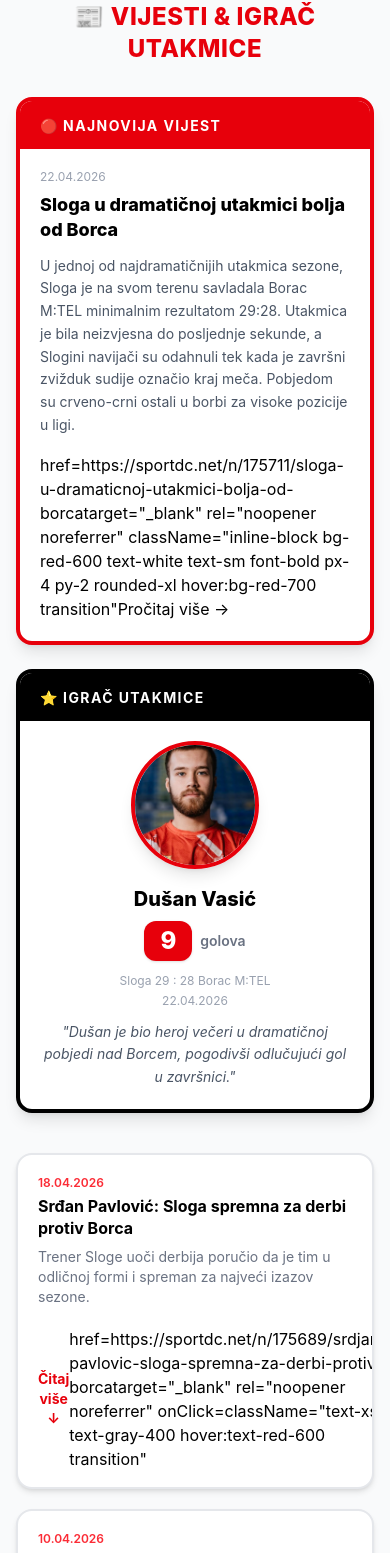
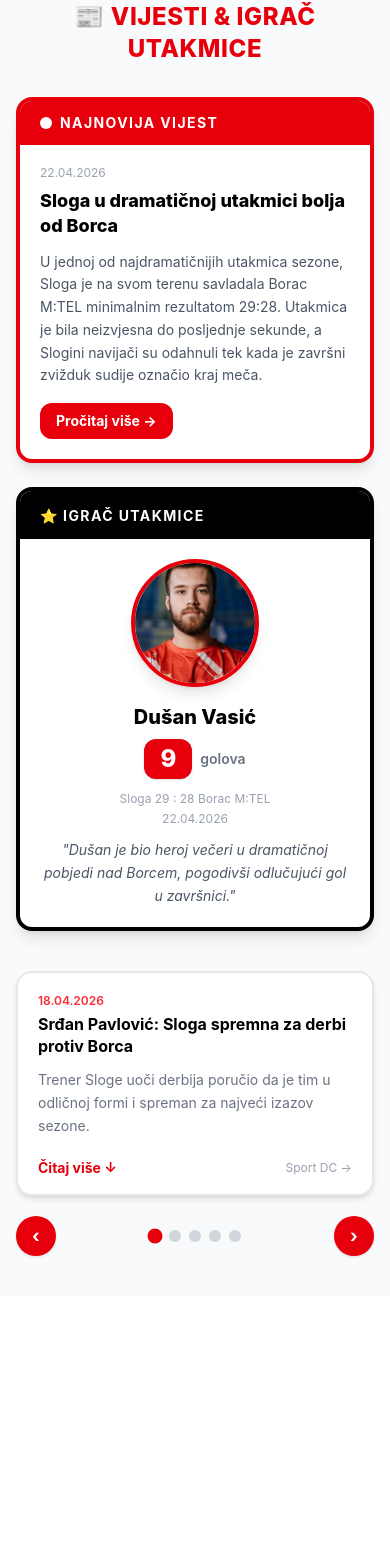
Before and after one commit to Bozidar99/MRKSlogaDoboj, a React (Vite) app: page / in a window 390 px wide. Shown: the part 2650-4203 px from the top of the page. After the commit the page ends 3946 px from the top, so only its background shows below. Built offline with nearby package versions, Linux system fonts and the light colour scheme; no server answers.

Commit message:
Fix Match component and add NewsComponent, add stroe Slices

```diff
--- a/src/components/NewsComponent.jsx
+++ b/src/components/NewsComponent.jsx
@@ -1,84 +1,37 @@
 import React, { useState } from 'react'
 import duca from "../assets/duca.jpg"
+import { useSelector } from 'react-redux'
 
-const vijesti = [
-  {
-    id: 1,
-    naslov: "Sloga u dramatičnoj utakmici bolja od Borca",
-    kratko: "MRK Sloga Doboj slavila je u 22. kolu Premijer lige BiH protiv Borac M:TEL rezultatom 29:28 u napetoj završnici.",
-    sadrzaj: "U jednoj od najdramatičnijih utakmica sezone, Sloga je na svom terenu savladala Borac M:TEL minimalnim rezultatom 29:28. Utakmica je bila neizvjesna do posljednje sekunde, a Slogini navijači su odahnuli tek kada je završni zvižduk sudije označio kraj meča. Pobjedom su crveno-crni ostali u borbi za visoke pozicije u ligi.",
-    datum: "22.04.2026",
-    url: "https://sportdc.net/n/175711/sloga-u-dramaticnoj-utakmici-bolja-od-borca"
-  },
-  {
-    id: 2,
-    naslov: "Srđan Pavlović: Sloga spremna za derbi protiv Borca",
-    kratko: "Trener Sloge uoči derbija poručio da je tim u odličnoj formi i spreman za najveći izazov sezone.",
-    sadrzaj: "Trener MRK Sloga Doboj Srđan Pavlović izjavio je uoči derbija sa Borcem da su igrači maksimalno motivisani i fizički spremni. Pavlović je naglasio da ekipa dobro funkcioniše kao kolektiv i da je ovo šansa da se pokaže pravi karakter tima. Navijači su ispunili halu i pružili odličnu podršku.",
-    datum: "18.04.2026",
-    url: "https://sportdc.net/n/175689/srdjan-pavlovic-sloga-spremna-za-derbi-protiv-borca"
-  },
-  {
-    id: 3,
-    naslov: "Sloga na evropskom putu, pobjeda u Vogošći",
-    kratko: "Sloga je slavila u gostima kod Vogošće i nastavila niz dobrih rezultata u drugom dijelu sezone.",
-    sadrzaj: "MRK Sloga Doboj ostvarila je važnu pobjedu u gostima, savladavši domaći tim Vogošće. Gosti su pokazali odličnu organizaciju igre i efikasnost u napadu, što ih je dovelo do vrijednih bodova koji ih drže u vrhu tabele. Rezultat govori o uzlaznoj formi Sloginih rukometaša.",
-    datum: "10.04.2026",
-    url: "https://sportdc.net/n/175557/sloga-na-evropskom-putu-pobjeda-u-vogosci"
-  },
-  {
-    id: 4,
-    naslov: "Kup BiH: Sloga protiv Slobode u polufinalu",
-    kratko: "Izvučen je žrijeb za polufinale Kupa Bosne i Hercegovine — Sloga se sastaje sa Slobodom iz Tuzle.",
-    sadrzaj: "Rukometaši MRK Sloga Doboj dočekuju Slobodu iz Tuzle u polufinalu Kupa Bosne i Hercegovine. Ovo je velika prilika za klub da osvoji trofej i nastavi tradiciju uspješnih nastupa u kup takmičenjima. Utakmica se očekuje s velikim interesovanjem navijača.",
-    datum: "05.04.2026",
-    url: "https://sportdc.net/n/175796/kup-bosne-i-hercegovine-sloga-protiv-slobode-leotar-protiv-izvidjaca"
-  },
-  {
-    id: 5,
-    naslov: "Slogini dječaci 2013. godišta i mlađi bez poraza",
-    kratko: "Mlađe kategorije MRK Sloga Doboj nastavljaju sjajan niz — pioniri godišta 2013. i mlađi još uvijek neporaženi.",
-    sadrzaj: "Podmladak MRK Sloga Doboj nastavlja s izvrsnim rezultatima. Pioniri godišta 2013. i mlađi odigrali su odličnu sezonu bez ijednog poraza, što govori o kvalitetu rada sa mladim igračima i perspektivnoj budućnosti kluba. Ovo je dokaz da Sloga ulaže u razvoj domaćih talenata.",
-    datum: "28.03.2026",
-    url: "https://sportdc.net/n/175583/slogini-djecaci-2013-godiste-i-mladji-bez-poraza"
-  },
-  {
-    id: 6,
-    naslov: "Bitka za poziciju dva — Sloga u igri",
-    kratko: "Sa 30 bodova i odličnom formom, Sloga je realan kandidat za visoku poziciju u završnici sezone.",
-    sadrzaj: "Kako se sezona privodi kraju, borba za drugu poziciju u Premijer ligi BiH postaje sve napetija. MRK Sloga Doboj je sa serijom dobrih rezultata ušla u krug favorita za visoko mjesto. Preostalih nekoliko kola biće presudno, a Slogini navijači s uzbuđenjem prate svaku utakmicu.",
-    datum: "17.04.2026",
-    url: "https://sportdc.net/n/175814/bitka-za-poziciju-dva"
-  },
-]
 
-const igracUtakmice = {
-  ime: "Dušan Vasić",
-  golova: 9,
-  utakmica: "Sloga 29 : 28 Borac M:TEL",
-  datum: "22.04.2026",
-  opis: "Dušan je bio heroj večeri u dramatičnoj pobjedi nad Borcem, pogodivši odlučujući gol u završnici."
-}
 
 function NewsComponent() {
+  const { vijesti, igracUtakmice } = useSelector((state) => state.news)
   const [aktivna, setAktivna] = useState(null)
+  const [trenutna, setTrenutna] = useState(0)
+
+  const sljedeća = () => setTrenutna((prev) => (prev + 1) % vijesti.slice(1).length)
+  const prethodna = () => setTrenutna((prev) => (prev - 1 + vijesti.slice(1).length) % vijesti.slice(1).length)
+
+  const sliderVijesti = vijesti.slice(1)
+  const vijest = sliderVijesti[trenutna]
 
   return (
     <div className="w-full bg-gray-50 py-10 md:py-16 px-4">
       <div className="max-w-7xl mx-auto">
 
-        {/* NASLOV SEKCIJE */}
+        {/* NASLOV */}
         <h2 className="text-2xl md:text-3xl font-extrabold text-center text-red-600 mb-8 tracking-wide uppercase">
           📰 Vijesti & Igrač Utakmice
         </h2>
 
-        {/* GORNJI RED: POSLJEDNJA VIJEST + IGRAČ UTAKMICE */}
+        {/* GORNJI RED */}
         <div className="flex flex-col md:flex-row gap-6 mb-10">
 
           {/* POSLJEDNJA VIJEST */}
           <div className="flex-1 bg-white rounded-2xl shadow-lg border-4 border-red-600 overflow-hidden">
-            <div className="bg-red-600 px-5 py-3">
-              <span className="text-white font-bold text-sm uppercase tracking-widest">🔴 Najnovija vijest</span>
+            <div className="bg-red-600 px-5 py-3 flex items-center gap-2">
+              <span className="w-3 h-3 rounded-full bg-white inline-block"></span>
+              <span className="text-white font-bold text-sm uppercase tracking-widest">Najnovija vijest</span>
             </div>
             <div className="p-5 md:p-6">
               <p className="text-xs text-gray-400 mb-2">{vijesti[0].datum}</p>
@@ -89,11 +42,11 @@ function NewsComponent() {
                 {vijesti[0].sadrzaj}
               </p>
 
-                href={vijesti[0].url}
+                <a href={vijesti[0].url}
                 target="_blank"
                 rel="noopener noreferrer"
                 className="inline-block bg-red-600 text-white text-sm font-bold px-4 py-2 rounded-xl hover:bg-red-700 transition"
-              <a>
+              >
                 Pročitaj više →
               </a>
             </div>
@@ -127,39 +80,71 @@ function NewsComponent() {
 
         </div>
 
-        {/* GRID VIJESTI */}
-        <div className="grid grid-cols-1 sm:grid-cols-2 lg:grid-cols-3 gap-5">
-          {vijesti.slice(1).map((vijest) => (
-            <div
-              key={vijest.id}
-              className="bg-white rounded-2xl shadow-md border-2 border-gray-200 hover:border-red-600 hover:shadow-xl transition-all duration-300 overflow-hidden flex flex-col cursor-pointer"
-              onClick={() => setAktivna(aktivna === vijest.id ? null : vijest.id)}
-            >
-              <div className="p-5 flex flex-col flex-1">
+        {/* SLIDER VIJESTI */}
+        <div className="relative">
+
+          {/* KARTICA */}
+          <div className="bg-white rounded-2xl shadow-md border-2 border-gray-200 overflow-hidden min-h-[220px] flex flex-col transition-all duration-300">
+            <div className="p-5 md:p-6 flex flex-col flex-1">
               <p className="text-xs text-red-500 font-semibold mb-1">{vijest.datum}</p>
-                <h3 className="text-base font-bold text-black mb-2 leading-snug">
+              <h3 className="text-base md:text-lg font-bold text-black mb-3 leading-snug">
                 {vijest.naslov}
               </h3>
-                <p className="text-sm text-gray-500 flex-1">
+              <p className="text-sm text-gray-500 flex-1 leading-relaxed">
                 {aktivna === vijest.id ? vijest.sadrzaj : vijest.kratko}
               </p>
             </div>
             <div className="px-5 pb-4 flex justify-between items-center">
-                <button className="text-red-600 text-sm font-bold hover:underline">
+              <button
+                className="text-red-600 text-sm font-bold hover:underline"
+                onClick={() => setAktivna(aktivna === vijest.id ? null : vijest.id)}
+              >
                 {aktivna === vijest.id ? "Zatvori ↑" : "Čitaj više ↓"}
               </button>
 
-                  href={vijest.url}
+                <a href={vijest.url}
                 target="_blank"
                 rel="noopener noreferrer"
-                  onClick={(e) => e.stopPropagation()}
                 className="text-xs text-gray-400 hover:text-red-600 transition"
-                <a>
+              >
                 Sport DC →
               </a>
             </div>
           </div>
+
+          {/* STRELICE + INDIKATORI */}
+          <div className="flex items-center justify-between mt-5">
+
+            {/* LIJEVA STRELICA */}
+            <button
+              onClick={prethodna}
+              className="bg-red-600 text-white w-10 h-10 rounded-full flex items-center justify-center shadow hover:bg-red-700 transition text-lg font-bold"
+            >
+              ‹
+            </button>
+
+            {/* TAČKICE */}
+            <div className="flex gap-2">
+              {sliderVijesti.map((_, i) => (
+                <button
+                  key={i}
+                  onClick={() => { setTrenutna(i); setAktivna(null) }}
+                  className={`w-3 h-3 rounded-full transition-all duration-300 ${
+                    i === trenutna ? "bg-red-600 scale-125" : "bg-gray-300"
+                  }`}
+                />
               ))}
+            </div>
+
+            {/* DESNA STRELICA */}
+            <button
+              onClick={sljedeća}
+              className="bg-red-600 text-white w-10 h-10 rounded-full flex items-center justify-center shadow hover:bg-red-700 transition text-lg font-bold"
+            >
+              ›
+            </button>
+
+          </div>
         </div>
 
       </div>
--- /dev/null
+++ b/src/store/matchSlice.js
@@ -0,0 +1,32 @@
+import { createSlice } from '@reduxjs/toolkit'
+
+const initialState = {
+  sljedeceUtakmice: [
+    { id: 1, domacin: "Sloga", gost: "Borac", datum: "10.05.2026", vrijeme: "19:00" }
+  ],
+  prethodnaUtakmica: {
+    domacin: "Sloga",
+    golDomacin: 29,
+    gost: "Borac M:TEL",
+    golGost: 28,
+    datum: "22.04.2026"
+  },
+  loading: false,
+  error: null,
+}
+
+const matchSlice = createSlice({
+  name: 'match',
+  initialState,
+  reducers: {
+    postaviSljedecu: (state, action) => {
+      state.sljedeceUtakmice = action.payload
+    },
+    postaviPrethodnu: (state, action) => {
+      state.prethodnaUtakmica = action.payload
+    },
+  }
+})
+
+export const { postaviSljedecu, postaviPrethodnu } = matchSlice.actions
+export default matchSlice.reducer
--- /dev/null
+++ b/src/store/newsSlice.js
@@ -0,0 +1,87 @@
+import { createSlice } from '@reduxjs/toolkit'
+
+const initialState = {
+  vijesti: [
+    {
+      id: 1,
+      naslov: "Sloga u dramatičnoj utakmici bolja od Borca",
+      kratko: "MRK Sloga Doboj slavila je u 22. kolu Premijer lige BiH protiv Borac M:TEL rezultatom 29:28 u napetoj završnici.",
+      sadrzaj: "U jednoj od najdramatičnijih utakmica sezone, Sloga je na svom terenu savladala Borac M:TEL minimalnim rezultatom 29:28. Utakmica je bila neizvjesna do posljednje sekunde, a Slogini navijači su odahnuli tek kada je završni zvižduk sudije označio kraj meča.",
+      datum: "22.04.2026",
+      url: "https://sportdc.net/n/175711/sloga-u-dramaticnoj-utakmici-bolja-od-borca"
+    },
+    {
+      id: 2,
+      naslov: "Srđan Pavlović: Sloga spremna za derbi protiv Borca",
+      kratko: "Trener Sloge uoči derbija poručio da je tim u odličnoj formi i spreman za najveći izazov sezone.",
+      sadrzaj: "Trener MRK Sloga Doboj Srđan Pavlović izjavio je uoči derbija sa Borcem da su igrači maksimalno motivisani i fizički spremni.",
+      datum: "18.04.2026",
+      url: "https://sportdc.net/n/175689/srdjan-pavlovic-sloga-spremna-za-derbi-protiv-borca"
+    },
+    {
+      id: 3,
+      naslov: "Sloga na evropskom putu, pobjeda u Vogošći",
+      kratko: "Sloga je slavila u gostima kod Vogošće i nastavila niz dobrih rezultata u drugom dijelu sezone.",
+      sadrzaj: "MRK Sloga Doboj ostvarila je važnu pobjedu u gostima, savladavši domaći tim Vogošće.",
+      datum: "10.04.2026",
+      url: "https://sportdc.net/n/175557/sloga-na-evropskom-putu-pobjeda-u-vogosci"
+    },
+    {
+      id: 4,
+      naslov: "Kup BiH: Sloga protiv Slobode u polufinalu",
+      kratko: "Izvučen je žrijeb za polufinale Kupa Bosne i Hercegovine — Sloga se sastaje sa Slobodom iz Tuzle.",
+      sadrzaj: "Rukometaši MRK Sloga Doboj dočekuju Slobodu iz Tuzle u polufinalu Kupa Bosne i Hercegovine.",
+      datum: "05.04.2026",
+      url: "https://sportdc.net/n/175796/kup-bosne-i-hercegovine-sloga-protiv-slobode-leotar-protiv-izvidjaca"
+    },
+    {
+      id: 5,
+      naslov: "Slogini dječaci 2013. godišta i mlađi bez poraza",
+      kratko: "Mlađe kategorije MRK Sloga Doboj nastavljaju sjajan niz — pioniri godišta 2013. i mlađi još uvijek neporaženi.",
+      sadrzaj: "Podmladak MRK Sloga Doboj nastavlja s izvrsnim rezultatima. Pioniri godišta 2013. i mlađi odigrali su odličnu sezonu bez ijednog poraza.",
+      datum: "28.03.2026",
+      url: "https://sportdc.net/n/175583/slogini-djecaci-2013-godiste-i-mladji-bez-poraza"
+    },
+    {
+      id: 6,
+      naslov: "Bitka za poziciju dva — Sloga u igri",
+      kratko: "Sa 30 bodova i odličnom formom, Sloga je realan kandidat za visoku poziciju u završnici sezone.",
+      sadrzaj: "Kako se sezona privodi kraju, borba za drugu poziciju u Premijer ligi BiH postaje sve napetija.",
+      datum: "17.04.2026",
+      url: "https://sportdc.net/n/175814/bitka-za-poziciju-dva"
+    },
+  ],
+  igracUtakmice: {
+    ime: "Dušan Vasić",
+    golova: 9,
+    utakmica: "Sloga 29 : 28 Borac M:TEL",
+    datum: "22.04.2026",
+    opis: "Dušan je bio heroj večeri u dramatičnoj pobjedi nad Borcem, pogodivši odlučujući gol u završnici."
+  },
+  loading: false,
+  error: null,
+}
+
+const newsSlice = createSlice({
+  name: 'news',
+  initialState,
+  reducers: {
+    // Ove akcije ćeš koristiti u admin panelu
+    dodajVijest: (state, action) => {
+      state.vijesti.unshift(action.payload)
+    },
+    obrisiVijest: (state, action) => {
+      state.vijesti = state.vijesti.filter(v => v.id !== action.payload)
+    },
+    urediVijest: (state, action) => {
+      const index = state.vijesti.findIndex(v => v.id === action.payload.id)
+      if (index !== -1) state.vijesti[index] = action.payload
+    },
+    postaviIgracaUtakmice: (state, action) => {
+      state.igracUtakmice = action.payload
+    },
+  }
+})
+
+export const { dodajVijest, obrisiVijest, urediVijest, postaviIgracaUtakmice } = newsSlice.actions
+export default newsSlice.reducer
```
Also changed, not shown: src/main.jsx (+6 -1 lines), src/store/authSlice.js (added, +29 -0 lines), src/store/index.js (added, +12 -0 lines). Lines whose indentation alone changed are shown as unchanged.
